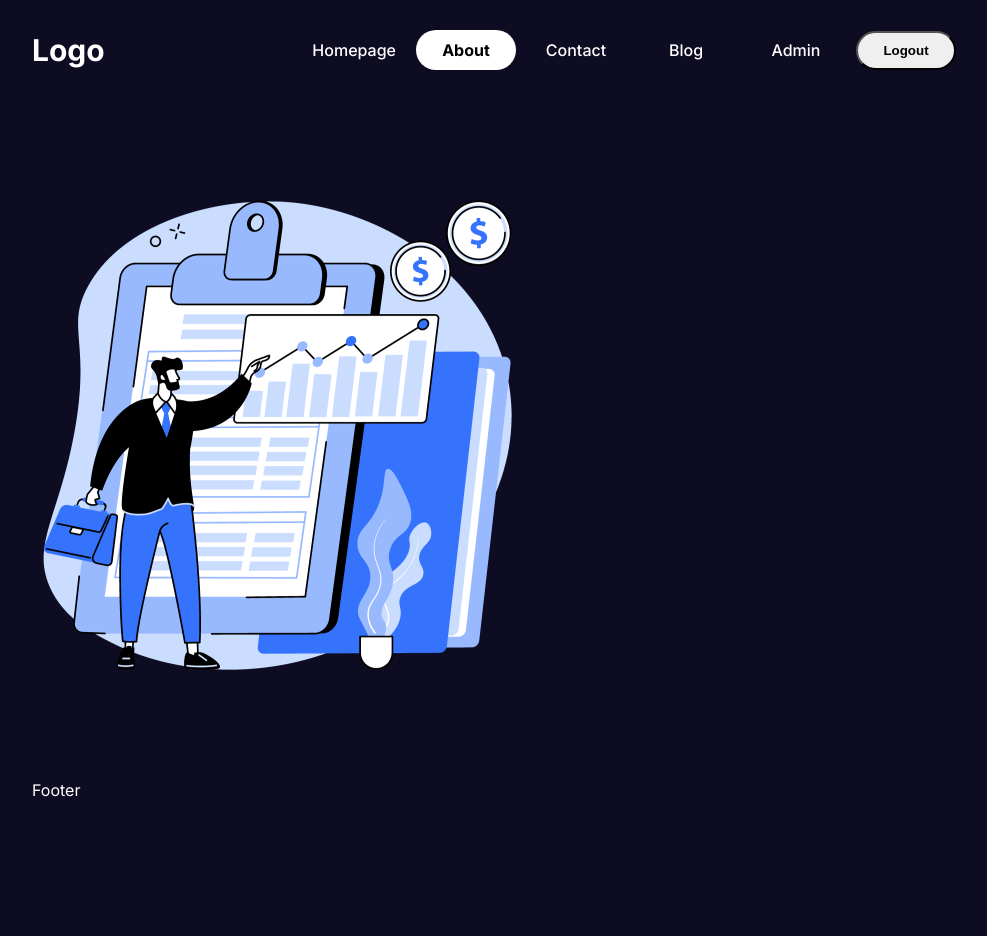
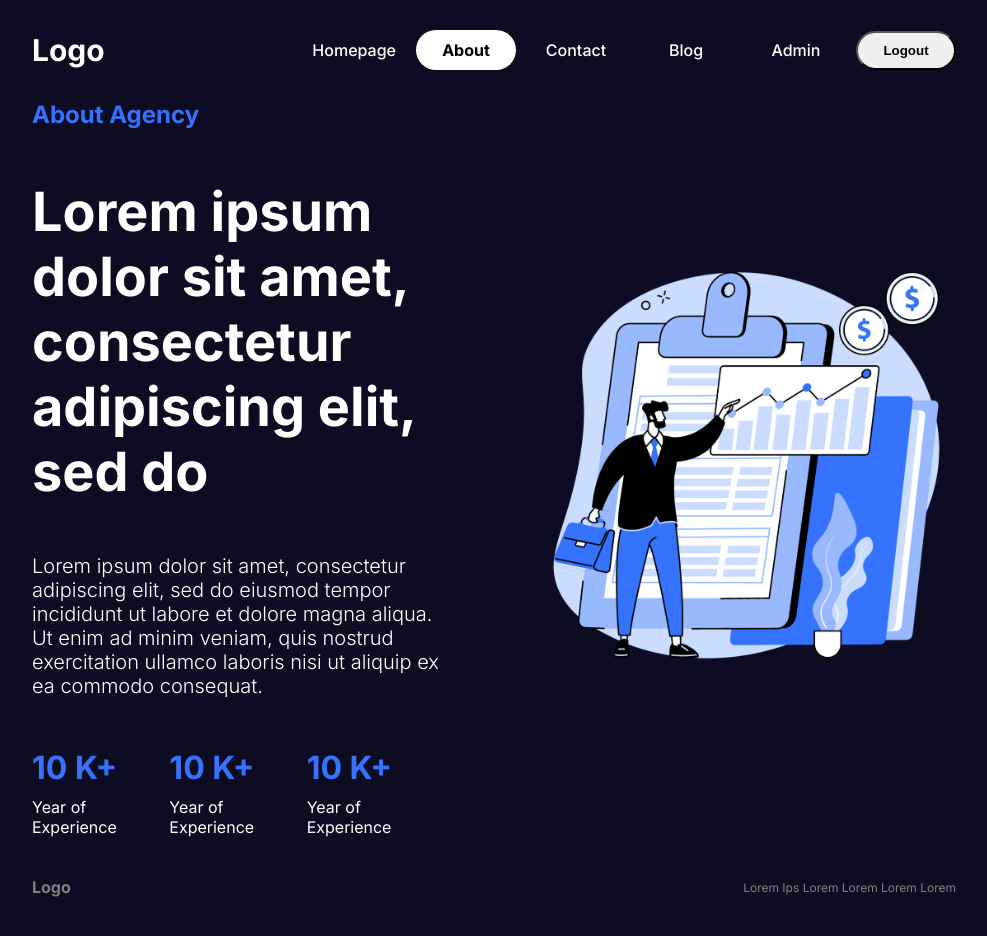
Before and after one commit to AKANKSHAJOSHI481/Nextjs-Full-Stack, a Next.js app: page /about in a window 1280 px wide. Shown: the whole page, without its empty margins (146-1133 px from the left). Before the commit the page ends 800 px from the top, so only its background shows below. Built offline with nearby package versions, Linux system fonts and the light colour scheme.

Commit message:
contact page updated

```diff
--- a/src/app/about/About.module.css
+++ b/src/app/about/About.module.css
@@ -1,5 +1,48 @@
 .imgContainer{
+    flex : 1;
     position: relative;
-    width: 500px;
-    height : 500px;
 }
+.container{
+    display : flex;
+    gap: 100px;
+}
+
+.textContainer{
+    flex : 1;
+    display: flex;
+    flex-direction: column;
+    gap : 50px;
+}
+
+.subtitle{
+    color : var(--btn);
+}
+
+.title{
+    font-size : 54px;
+}
+
+.desc{
+    font-size: 20px;
+    font-weight: 300;
+}
+
+.boxes{
+    display : flex;
+    align-items: center;
+    justify-content: space-between;
+}
+
+.box{
+    display: flex;
+    flex-direction: column;
+    gap: 10px;
+}
+
+.box h1{
+    color: var(--btn);
+}
+
+.img{
+    object-fit: contain;
+}
--- a/src/app/about/page.jsx
+++ b/src/app/about/page.jsx
@@ -2,9 +2,33 @@
 import styles from "./About.module.css";
 function Aboutpage() {
   return (
-    <div>
+    <div className={styles.container}>
+      <div className={styles.textContainer}>
+        <h2 className={styles.subtitle}>About Agency</h2>
+        <h1 className={styles.title}>Lorem ipsum dolor sit amet, consectetur adipiscing elit, sed do</h1>
+        <p className={styles.desc}>
+          Lorem ipsum dolor sit amet, consectetur adipiscing elit, sed do
+          eiusmod tempor incididunt ut labore et dolore magna aliqua. Ut enim ad
+          minim veniam, quis nostrud exercitation ullamco laboris nisi ut
+          aliquip ex ea commodo consequat.
+        </p>
+        <div className={styles.boxes}>
+          <div className = {styles.box}>
+            <h1>10 K+</h1>
+            <p>Year of Experience</p>
+          </div>
+          <div className = {styles.box}>
+            <h1>10 K+</h1>
+            <p>Year of Experience</p>
+          </div>
+          <div className = {styles.box}>
+            <h1>10 K+</h1>
+            <p>Year of Experience</p>
+          </div>
+        </div>
+      </div>
       <div className={styles.imgContainer}>
-        <Image src="/about.png" alt="about" fill />
+        <Image src = "/about.png" alt = "pic" fill className={styles.img}/>
       </div>
     </div>
   );
--- /dev/null
+++ b/src/app/contact/Contact.module.css
@@ -0,0 +1,51 @@
+.container {
+    display: flex;
+    align-items: center;
+    gap: 100px;
+  }
+
+  .imgContainer {
+    flex: 1;
+    height: 500px;
+    position: relative;
+  }
+
+  .img {
+    object-fit: contain;
+  }
+
+  .formContainer {
+    flex: 1;
+  }
+
+  .form {
+    display: flex;
+    flex-direction: column;
+    gap: 20px;
+  }
+
+  .form input,
+  .form textarea {
+    padding: 20px;
+    border-radius: 5px;
+    border: none;
+    outline: none;
+    background-color: var(--bgSoft);
+    color: var(--text);
+  }
+
+  .form button {
+    padding: 20px;
+    background-color: var(--btn);
+    color: var(--text);
+    font-weight: bold;
+    border: none;
+    border-radius: 5px;
+    cursor: pointer;
+  }
+
+  @media (max-width: 768px) {
+    .container {
+      flex-direction: column;
+    }
+  }
--- /dev/null
+++ b/src/app/home.module.css
@@ -0,0 +1,47 @@
+.container{
+ /* background-color: pink; */
+ display: flex;
+ gap : 100px;
+}
+
+.textContainer{
+    flex: 1;
+    display: flex;
+    flex-direction: column;
+    gap: 50px;
+}
+
+.title{
+    font-size: 96px;
+}
+.desc{
+    font-size: 20px;
+}
+.imgContainer{
+    flex : 1;
+    position: relative;
+}
+.brands{
+    position: relative;
+    width : 500px;
+    height: 50px;
+    filter: grayscale(100);
+}
+
+.buttons{
+    display : flex;
+    gap: 20px;
+}
+
+
+.button {
+    padding: 20px;
+    min-width: 120px;
+    cursor: pointer;
+    border: none;
+    border-radius:5px;
+}
+.button:first-child{
+    background-color: var(--btn);
+    color: var(--text);
+}
--- a/src/components/footer/Footer.jsx
+++ b/src/components/footer/Footer.jsx
@@ -1,7 +1,10 @@
+import styles from './Footer.module.css'
+
 function Footer() {
   return (
-    <div>
-      Footer
+    <div className = {styles.container}>
+      <div className = {styles.logo}>Logo</div>
+      <div className = {styles.text}>Lorem Ips Lorem Lorem Lorem Lorem</div>
     </div>
   )
 }
--- /dev/null
+++ b/src/components/footer/Footer.module.css
@@ -0,0 +1,14 @@
+.container{
+    height: 100px;
+    display : flex;
+    align-items: center;
+    justify-content: space-between;
+    color : gray;
+}
+.logo{
+    font-weight: bold;
+}
+
+.text{
+    font-size: 12px;
+}
--- a/src/components/navbar/Navbar.jsx
+++ b/src/components/navbar/Navbar.jsx
@@ -5,7 +5,7 @@
 function Navbar() {
   return (
     <div className = {styles.container}>
-      <div className = {styles.logo}>Logo</div>
+      <Link href="/" className = {styles.logo}>Logo</Link>
       <Links/>
     </div>
   )
```
Also changed, not shown: src/app/contact/page.jsx (+22 -2 lines), src/app/page.js (+23 -1 lines).
